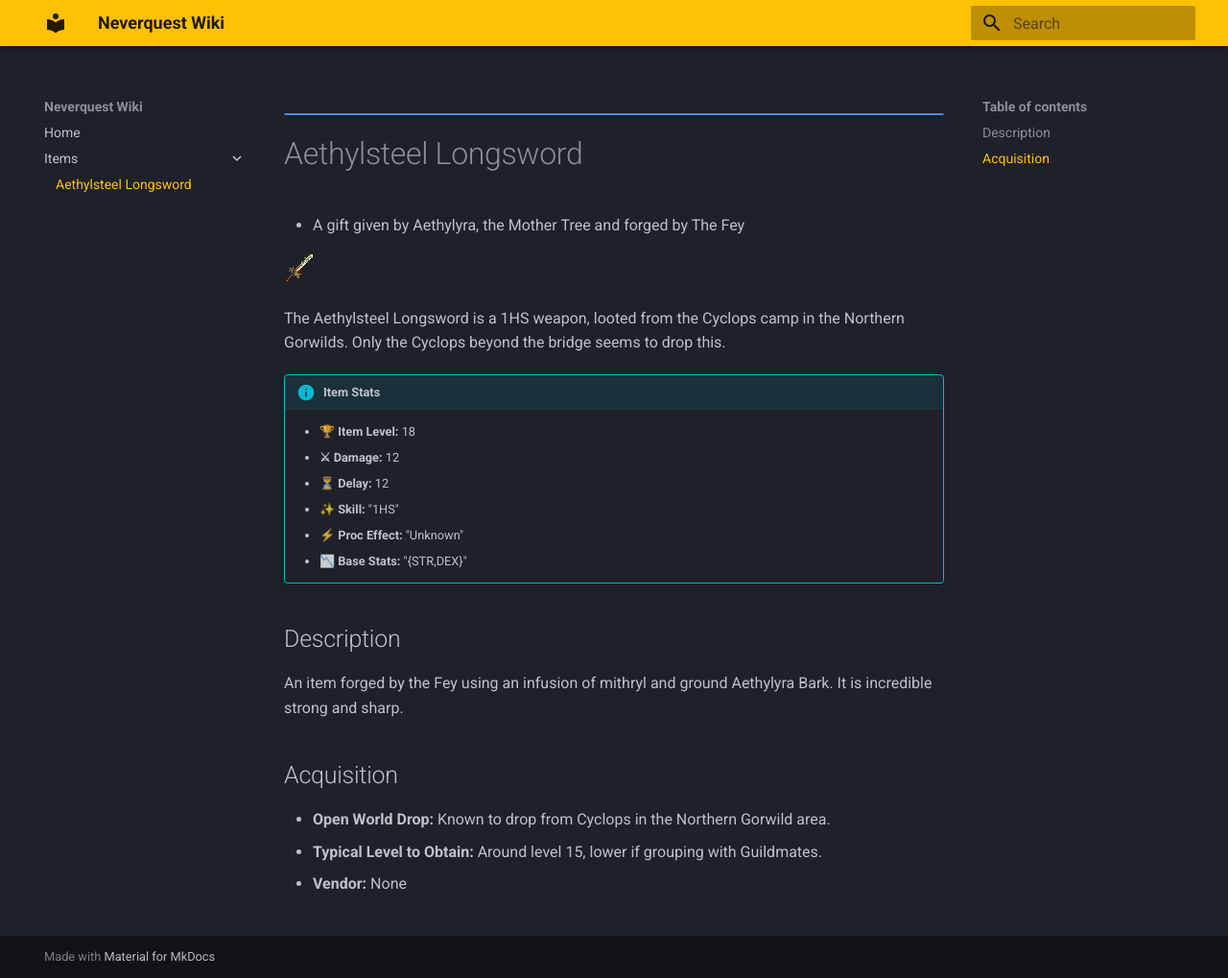
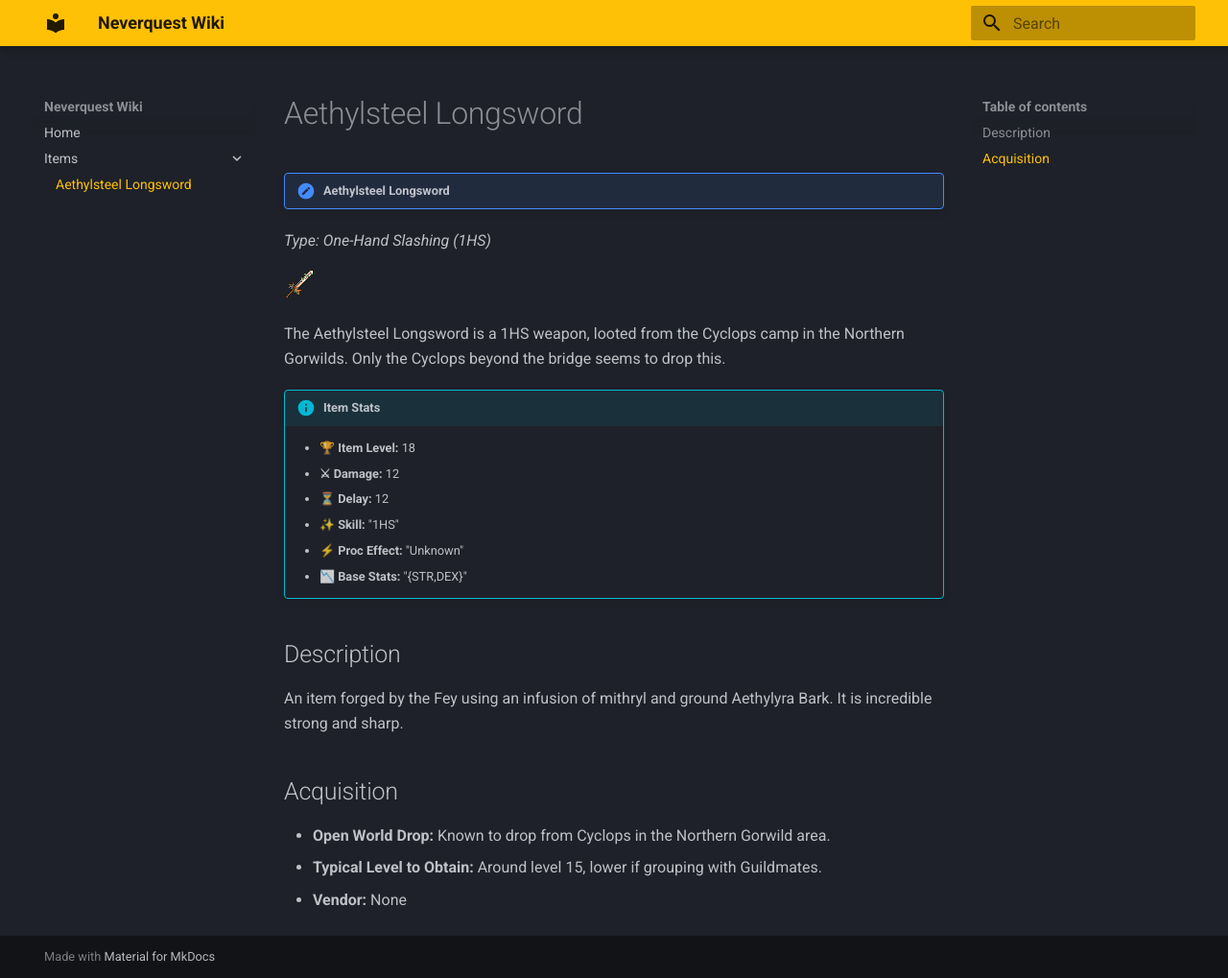
Before and after one commit to NeverQuest-Ben/NeverQuest, an MkDocs documentation site: the page built from docs/itemDatabase/Aethylsteel_Longsword.md, in a window 1280 px wide and 1019 px high. Shown: the whole window at 96% size. Built offline with MkDocs 1.6.1 and Material for MkDocs 9.7.7, drawn with Linux system fonts in a browser that asks for light colours.

Commit message:
Update Aethylsteel_Longsword.md

```diff
--- a/docs/itemDatabase/Aethylsteel_Longsword.md
+++ b/docs/itemDatabase/Aethylsteel_Longsword.md
@@ -1,6 +1,6 @@
-!!! abstact ""
-# Aethylsteel Longsword
-* A gift given by Aethylyra, the Mother Tree and forged by The Fey
+!!! abstact "Aethylsteel Longsword"
+   *Type: One-Hand Slashing (1HS)*
+
 
 ![Aethylsteel Longsword](../gameAssets/Aethylsteel_Longsword.png){: style="image-rendering: pixelated; width: 32px;" }
 
```
